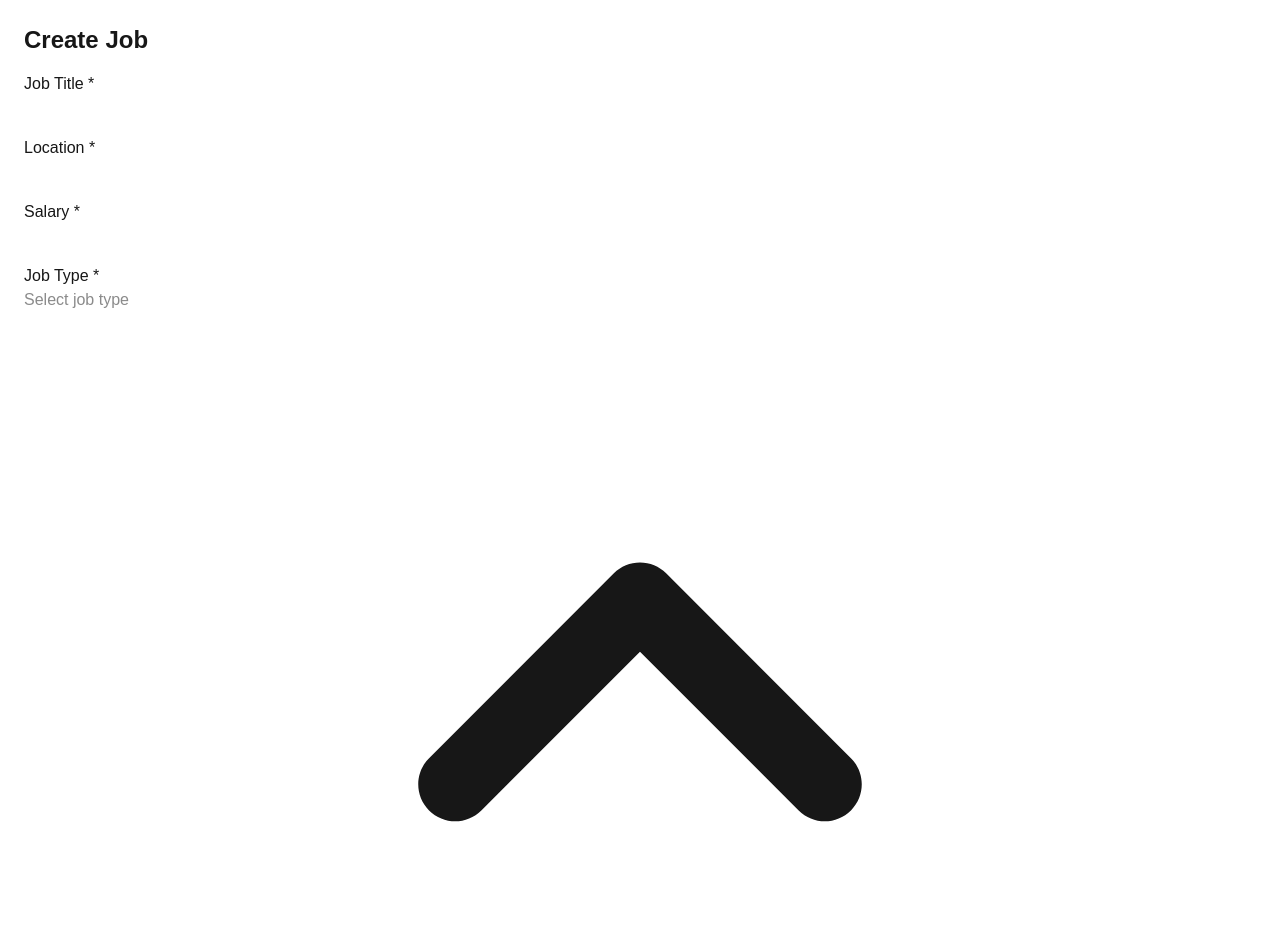
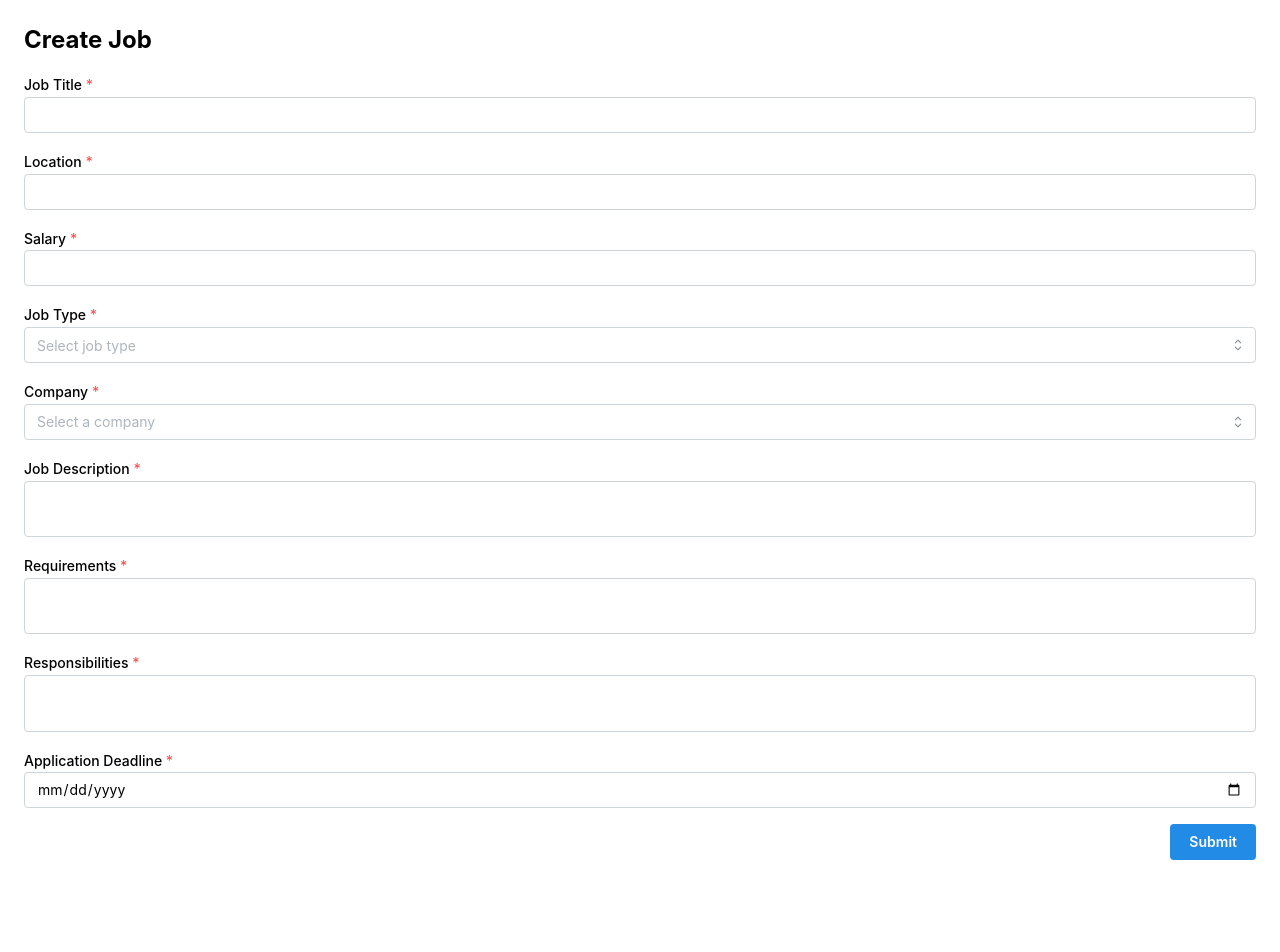
Before and after one commit to Vishnupriyan2005/job-management-frontend, a Next.js app: page /jobs/create in a window 1280 px wide. Shown: the top 952 px of the page. After the commit the page ends 884 px from the top, so only its background shows below. Built offline with nearby package versions, Linux system fonts and the light colour scheme; no server answers.

Commit message:
fix: mantine group position prop for v7

```diff
--- a/app/providers.tsx
+++ b/app/providers.tsx
@@ -1,10 +1,12 @@
+// app/providers.tsx
 'use client';
 
+import '@mantine/core/styles.css'; // ✅ This line is required in Mantine v7
 import { MantineProvider } from '@mantine/core';
 
 export function Providers({ children }: { children: React.ReactNode }) {
   return (
-    <MantineProvider defaultColorScheme="light" withGlobalStyles withNormalizeCSS>
+    <MantineProvider defaultColorScheme="light">
       {children}
     </MantineProvider>
   );
--- a/components/JobForm.tsx
+++ b/components/JobForm.tsx
@@ -54,7 +54,7 @@ export default function JobForm({ companies }: { companies: Company[] }) {
       <Textarea label="Responsibilities" {...register('responsibilities')} required />
       <TextInput label="Application Deadline" type="date" {...register('deadline')} required />
 
-      <Group position="right" mt="md">
+      <Group justify="flex-end" mt="md">
         <Button type="submit">Submit</Button>
       </Group>
     </form>
```
